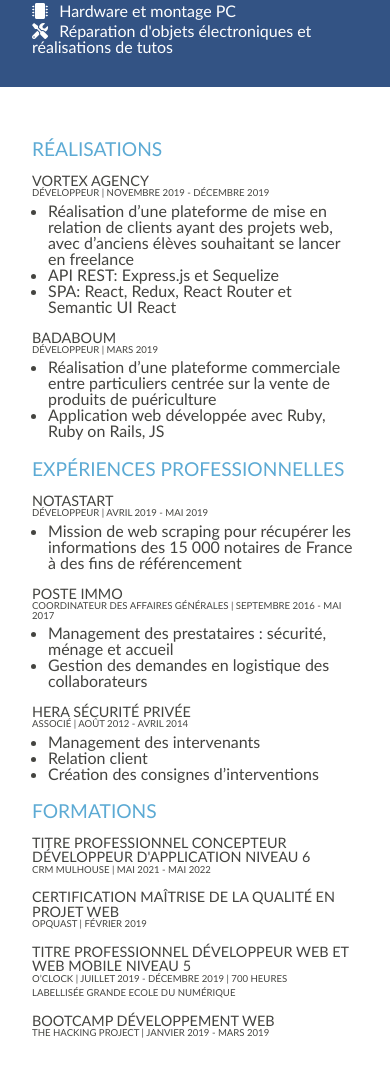
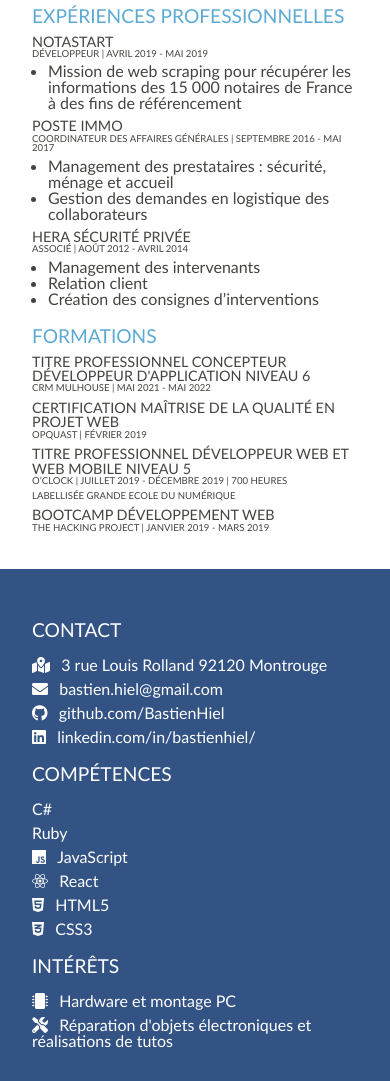
Before and after one commit to BastienHiel/BastienHiel.github.io, a plain HTML site: page index.html in a window 390 px wide. Shown: the part 851-1932 px from the top of the page. Drawn offline with Linux system fonts and the light colour scheme.

Commit message:
media queries for 900px and more

```diff
--- a/index.html
+++ b/index.html
@@ -27,136 +27,137 @@
             </div>
         </header>
         <main class="main">
-            <div class="main-left">
-                <article class="main-left-article">
-                    <h2 class="main-left-article-title">Contact</h2>
-                    <address>
-                    <ul>
-                        <li class="main-left-article-list-item">
+            <article class="main-article">
+                <h2 class="main-article-title">Réalisations</h2>
+                <section class="main-article-section">
+                    <h3 class="main-article-section-title">Vortex Agency</h3>
+                    <h4 class="main-article-section-subtitle">
+                        Développeur | <time datetime="2019-11-01">Novembre 2019</time> - <time datetime="2019-12-01">Décembre 2019</time>
+                    </h4>
+                    <ul class="main-article-section-list">
+                        <li class="main-article-section-list-item">
+                            Réalisation d’une plateforme de mise en relation de clients ayant des projets web, avec d’anciens élèves souhaitant se lancer en freelance
+                        </li>
+                        <li class="main-article-section-list-item">API REST: Express.js et Sequelize</li>
+                        <li class="main-article-section-list-item">SPA: React, Redux, React Router et Semantic UI React</li>
+                    </ul>
+                </section>
+                <section class="main-article-section">
+                    <h3 class="main-article-section-title">Badaboum</h3>
+                    <h4 class="main-article-section-subtitle">
+                        Développeur | <time datetime="2019-03-01">Mars 2019</time>
+                    </h4>
+                    <ul class="main-article-section-list">
+                        <li class="main-article-section-list-item">
+                            Réalisation d’une plateforme commerciale entre particuliers centrée sur la vente de produits de puériculture
+                        </li>
+                        <li class="main-article-section-list-item">Application web développée avec Ruby, Ruby on Rails, JS</li>
+                    </ul>
+                </section>
+            </article>
+            <article class="main-article">
+                <h2 class="main-article-title">Expériences professionnelles</h2>
+                <section class="main-article-section">
+                    <h3 class="main-article-section-title">NotaStart</h3>
+                    <h4 class="main-article-section-subtitle">
+                        Développeur | <time datetime="2019-04-01">Avril 2019</time> - <time datetime="2019-05-01">Mai 2019</time>
+                    </h4>
+                    <ul class="main-article-section-list">
+                        <li class="main-article-section-list-item">
+                            Mission de web scraping pour récupérer les informations des 15 000 notaires de France à des fins de référencement
+                        </li>
+                    </ul>
+                </section>
+                <section class="main-article-section">
+                    <h3 class="main-article-section-title">Poste Immo</h3>
+                    <h4 class="main-article-section-subtitle">
+                        Coordinateur des Affaires Générales | <time datetime="2016-09-01">Septembre 2016</time> - <time datetime="2017-05-01">Mai 2017</time>
+                    </h4>
+                    <ul class="main-article-section-list">
+                        <li class="main-article-section-list-item">Management des prestataires : sécurité, ménage et accueil</li>
+                        <li class="main-article-section-list-item">Gestion des demandes en logistique des collaborateurs</li>
+                    </ul>
+                </section>
+                <section class="main-article-section">
+                    <h3 class="main-article-section-title">Hera Sécurité Privée</h3>
+                    <h4 class="main-article-section-subtitle">
+                        Associé | <time datetime="2012-08-01">Août 2012</time> - <time datetime="2014-04-01">Avril 2014</time>
+                    </h4>
+                    <ul class="main-article-section-list">
+                        <li class="main-article-section-list-item">Management des intervenants</li>
+                        <li class="main-article-section-list-item">Relation client</li>
+                        <li class="main-article-section-list-item">Création des consignes d’interventions</li>
+                    </ul>
+                </section>
+            </article>
+            <article class="main-article">
+                <h2 class="main-article-title">Formations</h2>
+                <section class="main-article-section">
+                    <h3 class="main-article-section-title">Titre professionnel Concepteur développeur d'application Niveau 6</h3>
+                    <p class="main-article-section-paragraph">
+                        CRM Mulhouse | <time datetime="2021-03-05">Mai 2021</time> - <time datetime="2021-03-2022">Mai 2022</time>
+                    </p>
+                </section>
+                <section class="main-article-section">
+                    <h3 class="main-article-section-title">Certification Maîtrise de la qualité en projet web</h3>
+                    <p class="main-article-section-paragraph">Opquast | <time datetime="2019-02-01">Février 2019</time></p>
+                </section>
+                <section class="main-article-section">
+                    <h3 class="main-article-section-title">Titre professionnel Développeur web et web mobile Niveau 5</h3>
+                    <p class="main-article-section-paragraph">
+                        O’Clock | <time datetime="2019-07-01">Juillet 2019</time> - <time datetime="2019-12-01">Décembre 2019</time> | 700 heures
+                    </p>
+                    <p class="main-article-section-paragraph">
+                        Labellisée Grande Ecole du Numérique
+                    </p>
+                </section>
+                <section class="main-article-section">
+                    <h3 class="main-article-section-title">Bootcamp Développement Web</h3>
+                    <p class="main-article-section-paragraph">
+                        The Hacking Project | <time datetime="2019-01-01">Janvier 2019</time> - <time datetime="2019-03-01">Mars 2019</time>
+                    </p>
+                </section>
+            </article>
+        </main>
+        <footer class="footer">
+            <article class="footer-article">
+                <h2 class="footer-article-title">Contact</h2>
+                <address class="footer-article-address">
+                    <ul class="footer-article-address-list">
+                        <li class="footer-article-address-list-item">
                             <i class="fas fa-map-marked-alt"></i>3 rue Louis Rolland 92120 Montrouge
                         </li>
-                        <li class="main-left-article-list-item">
+                        <li class="footer-article-address-list-item">
+                            <i class="fas fa-envelope"></i><a href="mailto:bastien.hiel@gmail.com">bastien.hiel@gmail.com</a>
+                        </li>
+                        <li class="footer-article-address-list-item">
                             <i class="fab fa-github"></i><a href="//github.com/BastienHiel">github.com/BastienHiel</a>
                         </li>
-                        <li class="main-left-article-list-item">
+                        <li class="footer-article-address-list-item">
                             <i class="fab fa-linkedin"></i><a href="//linkedin.com/in/bastienhiel/">linkedin.com/in/bastienhiel/</a>
                         </li>
                     </ul>
                 </address>
-                </article>
-                <article class="main-left-article">
-                    <h2 class="main-left-article-title">Compétences</h2>
-                    <ul>
-                        <li class="main-left-article-list-item">C#</li>
-                        <li class="main-left-article-list-item">Ruby</li>
-                        <li class="main-left-article-list-item"><i class="fab fa-js"></i>JavaScript</li>
-                        <li class="main-left-article-list-item"><i class="fab fa-react"></i>React</li>
-                        <li class="main-left-article-list-item"><i class="fab fa-html5"></i>HTML5</li>
-                        <li class="main-left-article-list-item"><i class="fab fa-css3-alt"></i>CSS3</li>
-                    </ul>
-                </article>
-                <article class="main-left-article">
-                    <h2 class="main-left-article-title">Intérêts</h2>
-                    <ul>
-                        <li class="main-left-article-list-item"><i class="fas fa-microchip"></i>Hardware et montage PC</li>
-                        <li class="main-left-article-list-item"><i class="fas fa-tools"></i>Réparation d'objets électroniques et réalisations de tutos</li>
-                    </ul>
-                </article>
-            </div>
-            <div class="main-right">
-                <article class="main-right-article">
-                    <h2 class="main-right-article-title">Réalisations</h2>
-                    <section class="main-right-article-section">
-                        <h3 class="main-right-article-section-title">Vortex Agency</h3>
-                        <h4 class="main-right-article-section-subtitle">
-                            Développeur | <time datetime="2019-11-01">Novembre 2019</time> - <time datetime="2019-12-01">Décembre 2019</time>
-                        </h4>
-                        <ul class="main-right-article-section-list">
-                            <li class="main-right-article-section-list-item">
-                                Réalisation d’une plateforme de mise en relation de clients ayant des projets web, avec d’anciens élèves souhaitant se lancer en freelance
-                            </li>
-                            <li class="main-right-article-section-list-item">API REST: Express.js et Sequelize</li>
-                            <li class="main-right-article-section-list-item">SPA: React, Redux, React Router et Semantic UI React</li>
-                        </ul>
-                    </section>
-                    <section class="main-right-article-section">
-                        <h3 class="main-right-article-section-title">Badaboum</h3>
-                        <h4 class="main-right-article-section-subtitle">
-                            Développeur | <time datetime="2019-03-01">Mars 2019</time>
-                        </h4>
-                        <ul class="main-right-article-section-list">
-                            <li class="main-right-article-section-list-item">
-                                Réalisation d’une plateforme commerciale entre particuliers centrée sur la vente de produits de puériculture
-                            </li>
-                            <li class="main-right-article-section-list-item">Application web développée avec Ruby, Ruby on Rails, JS</li>
-                        </ul>
-                    </section>
-                </article>
-                <article class="main-right-article">
-                    <h2 class="main-right-article-title">Expériences professionnelles</h2>
-                    <section class="main-right-article-section">
-                        <h3 class="main-right-article-section-title">NotaStart</h3>
-                        <h4 class="main-right-article-section-subtitle">
-                            Développeur | <time datetime="2019-04-01">Avril 2019</time> - <time datetime="2019-05-01">Mai 2019</time>
-                        </h4>
-                        <ul class="main-right-article-section-list">
-                            <li class="main-right-article-section-list-item">
-                                Mission de web scraping pour récupérer les informations des 15 000 notaires de France à des fins de référencement
-                            </li>
-                        </ul>
-                    </section>
-                    <section class="main-right-article-section">
-                        <h3 class="main-right-article-section-title">Poste Immo</h3>
-                        <h4 class="main-right-article-section-subtitle">
-                            Coordinateur des Affaires Générales | <time datetime="2016-09-01">Septembre 2016</time> - <time datetime="2017-05-01">Mai 2017</time>
-                        </h4>
-                        <ul class="main-right-article-section-list">
-                            <li class="main-right-article-section-list-item">Management des prestataires : sécurité, ménage et accueil</li>
-                            <li class="main-right-article-section-list-item">Gestion des demandes en logistique des collaborateurs</li>
-                        </ul>
-                    </section>
-                    <section class="main-right-article-section">
-                        <h3 class="main-right-article-section-title">Hera Sécurité Privée</h3>
-                        <h4 class="main-right-article-section-subtitle">
-                            Associé | <time datetime="2012-08-01">Août 2012</time> - <time datetime="2014-04-01">Avril 2014</time>
-                        </h4>
-                        <ul class="main-right-article-section-list">
-                            <li class="main-right-article-section-list-item">Management des intervenants</li>
-                            <li class="main-right-article-section-list-item">Relation client</li>
-                            <li class="main-right-article-section-list-item">Création des consignes d’interventions</li>
-                        </ul>
-                    </section>
-                </article>
-                <article class="main-right-article">
-                    <h2 class="main-right-article-title">Formations</h2>
-                    <section class="main-right-article-section">
-                        <h3 class="main-right-article-section-title">Titre professionnel Concepteur développeur d'application Niveau 6</h3>
-                        <p class="main-right-article-section-paragraph">
-                            CRM Mulhouse | <time datetime="2021-03-05">Mai 2021</time> - <time datetime="2021-03-2022">Mai 2022</time>
-                        </p>
-                    </section>
-                    <section class="main-right-article-section">
-                        <h3 class="main-right-article-section-title">Certification Maîtrise de la qualité en projet web</h3>
-                        <p class="main-right-article-section-paragraph">Opquast | <time datetime="2019-02-01">Février 2019</time></p>
-                    </section>
-                    <section class="main-right-article-section">
-                        <h3 class="main-right-article-section-title">Titre professionnel Développeur web et web mobile Niveau 5</h3>
-                        <p class="main-right-article-section-paragraph">
-                            O’Clock | <time datetime="2019-07-01">Juillet 2019</time> - <time datetime="2019-12-01">Décembre 2019</time> | 700 heures
-                        </p>
-                        <p class="main-right-article-section-paragraph">
-                            Labellisée Grande Ecole du Numérique
-                        </p>
-                    </section>
-                    <section class="main-right-article-section">
-                        <h3 class="main-right-article-section-title">Bootcamp Développement Web</h3>
-                        <p class="main-right-article-section-paragraph">
-                            The Hacking Project | <time datetime="2019-01-01">Janvier 2019</time> - <time datetime="2019-03-01">Mars 2019</time>
-                        </p>
-                    </section>
-                </article>
-            </div>
-        </main>
+            </article>
+            <article class="footer-article">
+                <h2 class="footer-article-title">Compétences</h2>
+                <ul class="footer-article-list">
+                    <li class="footer-article-list-item">C#</li>
+                    <li class="footer-article-list-item">Ruby</li>
+                    <li class="footer-article-list-item"><i class="fab fa-js"></i>JavaScript</li>
+                    <li class="footer-article-list-item"><i class="fab fa-react"></i>React</li>
+                    <li class="footer-article-list-item"><i class="fab fa-html5"></i>HTML5</li>
+                    <li class="footer-article-list-item"><i class="fab fa-css3-alt"></i>CSS3</li>
+                </ul>
+            </article>
+            <article class="footer-article">
+                <h2 class="footer-article-title">Intérêts</h2>
+                <ul class="footer-article-list">
+                    <li class="footer-article-list-item"><i class="fas fa-microchip"></i>Hardware et montage PC</li>
+                    <li class="footer-article-list-item"><i class="fas fa-tools"></i>Réparation d'objets électroniques et réalisations de tutos</li>
+                </ul>
+            </article>
+        </footer>
     </div>
 </body>
 
--- a/style.css
+++ b/style.css
@@ -3,6 +3,7 @@
     --secondary-color: #5caad4;
     --tertiary-color: white;
     --quaternary-color: #444440;
+    --quinary-color: #B5BCB8;
 }
 
 body {
@@ -12,13 +13,25 @@ body {
     justify-content: center;
 }
 
-a:link {
+a,
+a:link,
+a:visited,
+a:hover,
+a:focus,
+a:active {
     text-decoration: none;
     color: var(--tertiary-color);
 }
 
 .wrapper {
     max-width: 900px;
+}
+
+@media only screen and (min-width: 900px) {
+    .wrapper {
+        margin: 1em;
+        box-shadow: 0px 5px 10px 5px var(--quinary-color);
+    }
 }
 
 .header {
@@ -67,46 +80,13 @@ a:link {
 }
 
 .main {
+    margin: 2em;
     display: flex;
-    flex-flow: row wrap;
-    justify-content: stretch;
-}
-
-.main-left {
-    padding: 2em;
-    display: flex;
-    flex-direction: column;
-    background-color: var(--primary-color);
-    color: var(--tertiary-color);
-    flex-grow: 1;
-}
-
-.main-right {
-    padding: 2em;
-    display: flex;
-    flex-direction: column;
-    flex-grow: 3;
+    flex-flow: column wrap;
     color: var(--quaternary-color);
 }
 
-.main-left-article-title {
-    margin-top: 1em;
-    margin-bottom: 0.5em;
-    font-size: 1.2em;
-    font-weight: 550;
-    text-transform: uppercase;
-}
-
-.main-left-article-list-item {
-    margin-top: 0.3em;
-}
-
-.fas,
-.fab {
-    margin-right: 0.7em;
-}
-
-.main-right-article-title {
+.main-article-title {
     margin-top: 1em;
     margin-bottom: 0.5em;
     font-size: 1.2em;
@@ -115,31 +95,64 @@ a:link {
     color: var(--secondary-color);
 }
 
-.main-right-article-section {
-    margin-top: 1em;
+.main-article-section {
+    margin-top: 0.5em;
 }
 
-.main-right-article-section-title {
+.main-article-section-title {
     font-size: 0.9em;
     font-weight: 550;
     text-transform: uppercase;
 }
 
-.main-right-article-section-subtitle {
+.main-article-section-subtitle {
     font-size: 0.6em;
     font-weight: 500;
     text-transform: uppercase;
     margin-bottom: 0.5em;
 }
 
-.main-right-article-section-paragraph {
+.main-article-section-list-item {
+    margin-left: 1em;
+    list-style-type: disc;
+}
+
+.main-article-section-paragraph {
     font-size: 0.6em;
     font-weight: 500;
     text-transform: uppercase;
     margin-bottom: 0.5em;
 }
 
-.main-right-article-section-list-item {
-    margin-left: 1em;
-    list-style-type: disc;
+.footer {
+    display: flex;
+    flex-flow: row wrap;
+    justify-content: space-between;
+    background-color: var(--primary-color);
+    color: var(--tertiary-color);
+    padding: 2em;
 }
+
+.footer-article {
+    display: flex;
+    flex-direction: column;
+    flex-basis: 300px;
+}
+
+.footer-article-title {
+    margin-top: 1em;
+    margin-bottom: 0.5em;
+    font-size: 1.2em;
+    font-weight: 550;
+    text-transform: uppercase;
+}
+
+.footer-article-address-list-item,
+.footer-article-list-item {
+    margin-top: 0.5em;
+}
+
+.fas,
+.fab {
+    margin-right: 0.7em;
+}
```
